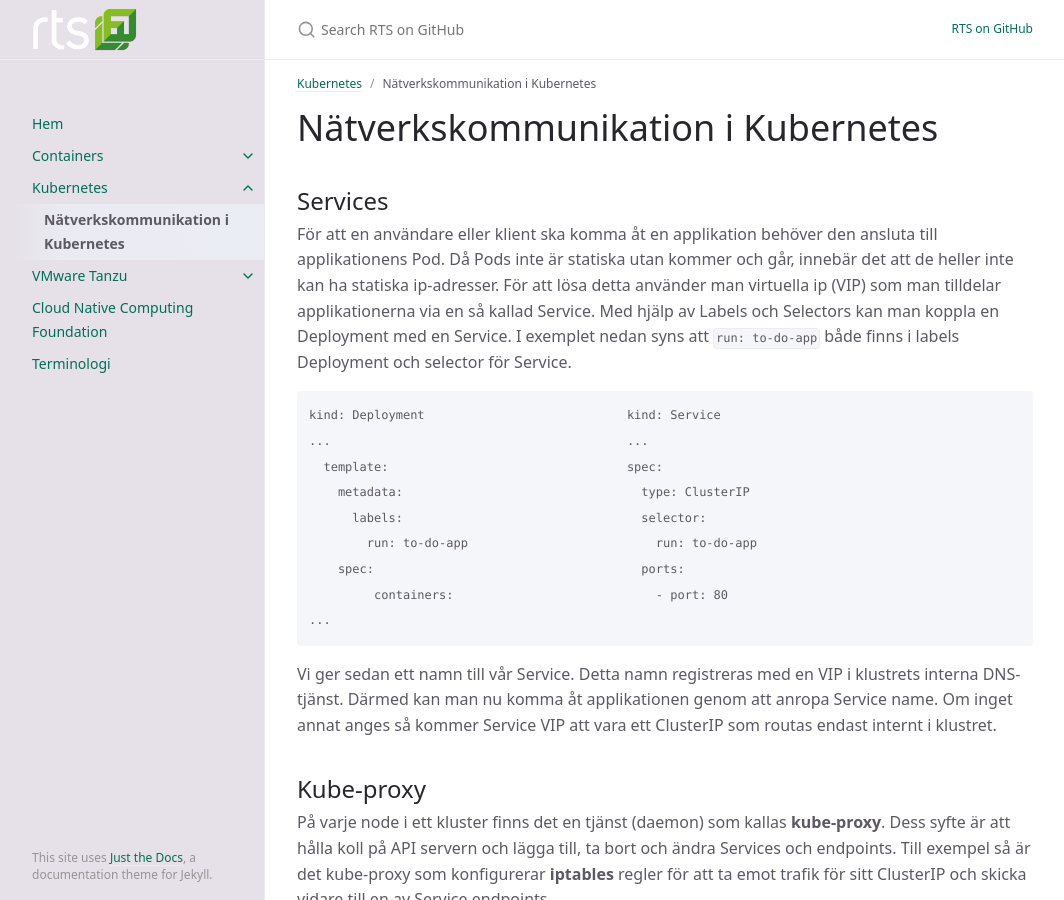
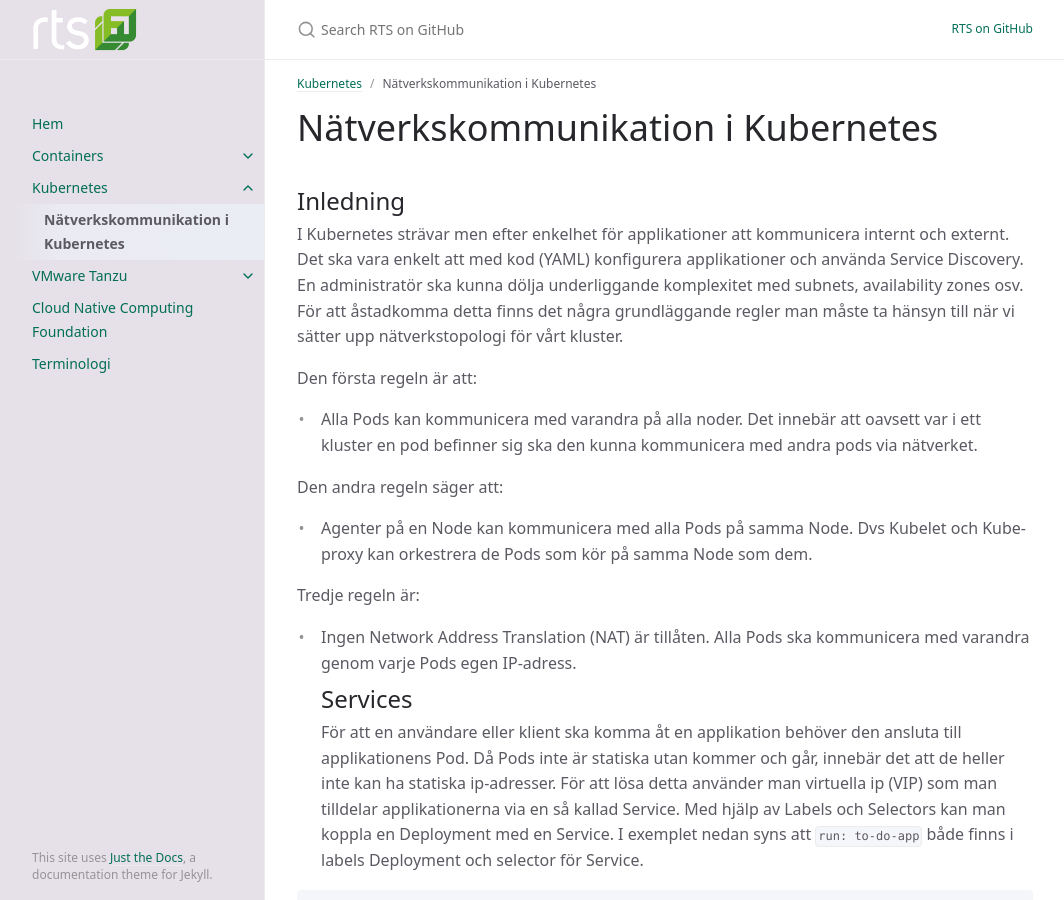
Before and after one commit to RTSAB/rtsab.github.io, a Jekyll site: the page built from docs/kubernetes/kubernetes-networking.md, in a window 1280 px wide and 900 px high. Shown: the whole window, without its empty margins (107-1171 px from the left). Built offline with Jekyll 4.4.1, drawn with Linux system fonts in a browser that asks for light colours.

Commit message:
Inledning

````diff
--- a/docs/kubernetes/kubernetes-networking.md
+++ b/docs/kubernetes/kubernetes-networking.md
@@ -6,6 +6,20 @@ nav_order: 2
 ---
 # Nätverkskommunikation i Kubernetes
 
+## Inledning
+I Kubernetes strävar men efter enkelhet för applikationer att kommunicera internt och externt. Det ska vara enkelt att med kod (YAML) konfigurera applikationer och använda Service Discovery. En administratör ska kunna dölja underliggande komplexitet med subnets, availability zones osv. För att åstadkomma detta finns det några grundläggande regler man måste ta hänsyn till när vi sätter upp nätverkstopologi för vårt kluster.
+
+Den första regeln är att:
+
+- Alla Pods kan kommunicera med varandra på alla noder. Det innebär att oavsett var i ett kluster en pod befinner sig ska den kunna kommunicera med andra pods via nätverket.
+
+Den andra regeln säger att:
+
+- Agenter på en Node kan kommunicera med alla Pods på samma Node. Dvs Kubelet och Kube-proxy kan orkestrera de Pods som kör på samma Node som dem.
+
+Tredje regeln är:
+
+- Ingen Network Address Translation (NAT) är tillåten. Alla Pods ska kommunicera med varandra genom varje Pods egen IP-adress.
 ## Services
 För att en användare eller klient ska komma åt en applikation behöver den ansluta till applikationens Pod. Då Pods inte är statiska utan kommer och går, innebär det att de heller inte kan ha statiska ip-adresser. För att lösa detta använder man virtuella ip (VIP) som man tilldelar applikationerna via en så kallad Service. Med hjälp av Labels och Selectors kan man koppla en Deployment med en Service. I exemplet nedan syns att ```run: to-do-app``` både finns i labels Deployment och selector för Service.
 
````
